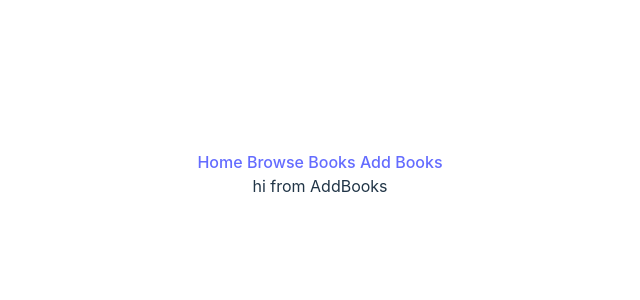
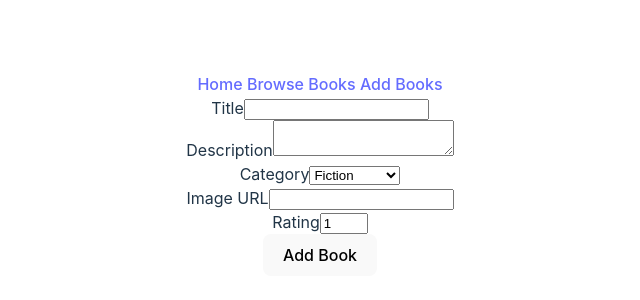
Before and after one commit to prateek-saxena-07/Library_System, a React (Vite) app: page /AddBooks in a window 1280 px wide. Shown: the part 226-526 px from the top of the page, without its empty margins (320-960 px from the left). Built offline with nearby package versions, Linux system fonts and the light colour scheme.

Commit message:
Added form to add new books

```diff
--- a/src/components/AddBooks.jsx
+++ b/src/components/AddBooks.jsx
@@ -1,5 +1,69 @@
-export default function AddBooks()
-{
-    return (<>
-    hi from AddBooks</>)
+import { useState } from 'react';
+import { useDispatch } from 'react-redux';
+import { addBook } from '../utils/booksSlice';
+import { useNavigate } from 'react-router-dom';
+
+function AddBooks() {
+    const [title, setTitle] = useState('');
+    const [description, setDescription] = useState('');
+    const [category, setCategory] = useState('fiction');
+    const [image, setImage] = useState('');
+    const [rating, setRating] = useState(1);
+    const [error, setError] = useState('');
+    const dispatch = useDispatch();
+    const navigate = useNavigate();
+
+    const handleSubmit = (e) => {
+        e.preventDefault();
+
+        if (!title || !description || !category || !image) {
+            setError('All fields are required');
+            return;
+        }
+
+        const newBook = {
+            title,
+            description,
+            category,
+            image,
+            rating,
+        };
+
+        dispatch(addBook(newBook));
+        navigate('/BrowseBooks');
+    };
+
+    return (
+        <form onSubmit={handleSubmit}>
+            <div>
+                <label>Title</label>
+                <input type="text" value={title} onChange={(e) => setTitle(e.target.value)} />
+            </div>
+            <div>
+                <label>Description</label>
+                <textarea value={description} onChange={(e) => setDescription(e.target.value)} />
+            </div>
+            <div>
+                <label>Category</label>
+                <select value={category} onChange={(e) => setCategory(e.target.value)}>
+                    <option value="fiction">Fiction</option>
+                    <option value="nonFiction">Non-Fiction</option>
+                    <option value="horror">Horror</option>
+                    <option value="sciFi">Sci-Fi</option>
+                </select>
+            </div>
+            <div>
+                <label>Image URL</label>
+                <input type="text" value={image} onChange={(e) => setImage(e.target.value)} />
+            </div>
+            <div>
+                <label>Rating</label>
+                <input type="number" min="1" max="5" value={rating} onChange={(e) => setRating(e.target.value)} />
+            </div>
+            {error && <p>{error}</p>}
+            <button type="submit">Add Book</button>
+        </form>
+    );
 }
+
+export default AddBooks;
--- a/src/components/BookDetail.jsx
+++ b/src/components/BookDetail.jsx
@@ -2,13 +2,13 @@ import { Link } from "react-router-dom"
 export default function BookDetail(props)
 {
 
-    const { title, description, category, img ,rating} = props.detail
+    const { title, description, category, image ,rating} = props.detail
     return (<>
          <p>Name:{title}</p>
 
         <p>Description:{description}</p>
         <p>Category:{category}</p>
-        <img src={img} alt="" />
+        <img src={image} alt="" />
         <p>⭐{rating}</p>
         <hr />
          <Link to='/BrowseBooks'>Back To Browse</Link>
--- a/src/components/BookDetails.jsx
+++ b/src/components/BookDetails.jsx
@@ -1,21 +1,23 @@
-import { useParams } from "react-router-dom"
-import {useState, useEffect } from 'react'
-import data from '../utils/mockdata'
-import BookDetail from "./BookDetail"
-export default function ()
-{
-    const [pick, setPick] = useState([])
-    const params=useParams()
-    console.log(useParams().title)
-    console.log('dta',data)
-    useEffect(() => {
-        const Picked = data.find((p) => p.title.toLowerCase() === params.title.toLowerCase())
-        setPick(Picked);
-        }
-    , [])
-    console.log("pick",pick)
-    return (<>
-    <BookDetail detail={pick}></BookDetail></>)
+import { useParams } from "react-router-dom";
+import { useState, useEffect } from "react";
+import { useSelector } from "react-redux"; // Import useSelector to access Redux state
+import BookDetail from "./BookDetail";
+
+export default function BookDetails() {
+  const [pick, setPick] = useState(null);
+  const params = useParams();
+
+  // Access the books state from Redux store
+  const books = useSelector((state) => state.books);
+
+  useEffect(() => {
+    const Picked = books.find((p) => p.title.toLowerCase() === params.title.toLowerCase());
+    setPick(Picked);
+  }, [params.title, books]); // Adding dependencies to useEffect
+
+  return (
+    <>
+      {pick ? <BookDetail detail={pick} /> : <p>Book not found</p>}
+    </>
+  );
 }
-// this current component will sort particular book of which detail has to render
-// and make one more component to render the book detail of that single  book that has been picked here
--- a/src/components/Books.jsx
+++ b/src/components/Books.jsx
@@ -1,7 +1,7 @@
 import { Link } from "react-router-dom"
 export function Books(props)
 {
-    const { title,category, img } = props.details
+    const { title,category, image:img } = props.details
 
 
 
--- a/src/components/BrowseBooks.jsx
+++ b/src/components/BrowseBooks.jsx
@@ -1,31 +1,25 @@
-import { useState, useEffect } from "react";
-import { Books } from "./Books";
-import { Link } from "react-router-dom";
-import data from "../utils/mockdata";
-
+import { useSelector } from 'react-redux';
+import { Link } from 'react-router-dom';
+import { Books } from './Books';
+import { useState } from 'react';
 
 function BrowseBooks() {
-    const [book, setBook] = useState([]);
-    const [searchText, setSearchText] = useState("");
+    const books = useSelector((state) => state.books);
+    const [searchText, setSearchText] = useState('');
     const [searchResult, setSearchResult] = useState(null);
-    const [searchMessage, setSearchMessage] = useState("");
-
-
-    useEffect(() => {
-        setBook(data);
-    }, []);
+    const [searchMessage, setSearchMessage] = useState('');
 
     const handleSearch = () => {
-        const foundBook = book.find((b) =>
+        const foundBook = books.find((b) =>
             b.title.toLowerCase() === searchText.toLowerCase()
         );
 
         if (foundBook) {
             setSearchResult(foundBook);
-            setSearchMessage("");
+            setSearchMessage('');
         } else {
             setSearchResult(null);
-            setSearchMessage("Book not found");
+            setSearchMessage('Book not found');
         }
     };
 
@@ -39,27 +33,24 @@ function BrowseBooks() {
             />
             <button onClick={handleSearch}>Search</button>
             <br />
-             {searchResult && (
+            {searchResult && (
                 <div>
                     <h3>Searched Book</h3>
-                    <Books key={searchResult.id} details={searchResult}  />
+                    <Books key={searchResult.id} details={searchResult} />
                 </div>
             )}
-
             {searchMessage && <p>{searchMessage}</p>}
             <h1>Browse by Category</h1>
-            <Link to={`/BrowseBooks/fiction`}>Fiction </Link>
-            <Link to={`/BrowseBooks/nonFiction`}> Non-Fiction</Link>
-            <Link to={`/BrowseBooks/horror`}> Horror</Link>
-            <Link to={`/BrowseBooks/sciFi`}> Sci-fi</Link>
+            <Link to={`/BrowseBooks/fiction`}>Fiction</Link>
+            <Link to={`/BrowseBooks/nonFiction`}>Non-Fiction</Link>
+            <Link to={`/BrowseBooks/horror`}>Horror</Link>
+            <Link to={`/BrowseBooks/sciFi`}>Sci-Fi</Link>
             <hr />
             <br />
             <h2>All Books</h2>
-            {book.map((b) => (
+            {books.map((b) => (
                 <Books key={b.id} details={b} />
             ))}
-
-
         </>
     );
 }
--- a/src/components/PopularBooks.jsx
+++ b/src/components/PopularBooks.jsx
@@ -1,7 +1,23 @@
-
+import { useSelector } from 'react-redux'
+import { Books } from './Books'
 function PopularBooks()
 {
-    return (<>
-    Hi here are Popular Books Right Now</>)
+    const books = useSelector((state) => state.books);
+    const fiveStarBooks = books.filter((book) => book.rating === 5);
+
+    return (
+  <div>
+    <h1>Popular Books (5 Star)</h1>
+    {fiveStarBooks.length > 0 ? (
+      fiveStarBooks.map((book) => (
+        <Books key={book.title} details={book} />
+      ))
+    ) : (
+      <p>No 5-star books available</p>
+            )}
+
+  </div>
+);
+
 }
 export default PopularBooks
--- a/src/main.jsx
+++ b/src/main.jsx
@@ -1,5 +1,7 @@
 import { StrictMode } from 'react'
 import { createRoot } from 'react-dom/client'
+import { store } from './utils/store.js';
+import { Provider } from 'react-redux';
 import Error from './components/Error.jsx'
 import AddBooks from './components/AddBooks.jsx'
 import BrowseBooks from './components/BrowseBooks.jsx'
@@ -51,6 +53,8 @@ const appRouter = createBrowserRouter([
 
 createRoot(document.getElementById('root')).render(
   <StrictMode>
-    <RouterProvider router={appRouter}></RouterProvider>
+   <Provider store={store}>
+      <RouterProvider router={appRouter} />
+    </Provider>
   </StrictMode>,
 )
--- /dev/null
+++ b/src/utils/booksSlice.js
@@ -0,0 +1,15 @@
+import { createSlice } from "@reduxjs/toolkit";
+import data from "../utils/mockdata";
+
+const booksSlice = createSlice({
+  name: "books",
+  initialState: data,
+  reducers: {
+    addBook: (state, action) => {
+      state.push(action.payload);
+    },
+  },
+});
+
+export const { addBook } = booksSlice.actions;
+export default booksSlice.reducer;
--- /dev/null
+++ b/src/utils/store.js
@@ -0,0 +1,8 @@
+import { configureStore } from "@reduxjs/toolkit";
+import booksReducer from "./booksSlice";
+
+export const store = configureStore({
+  reducer: {
+    books: booksReducer,
+  },
+});
```
Also changed, not shown: 1 other file (tests, documents, lock files or other folders).
